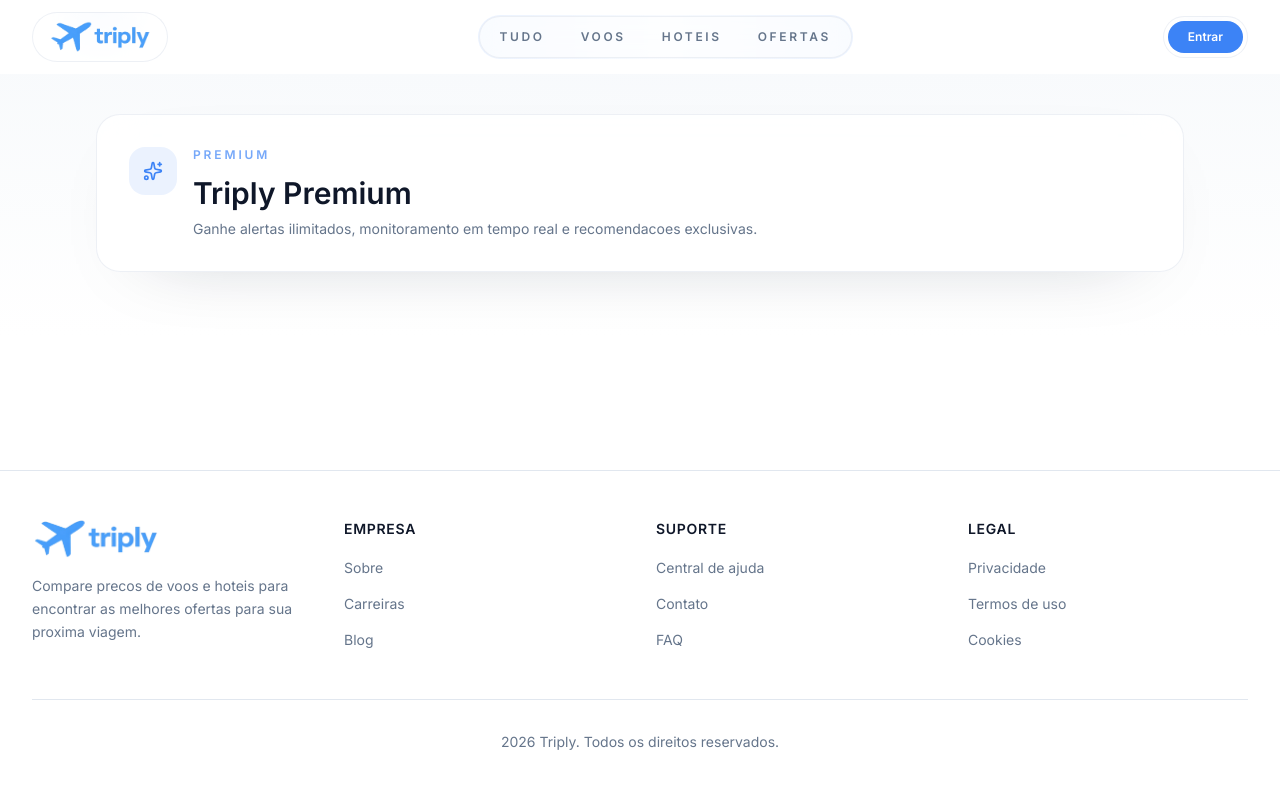
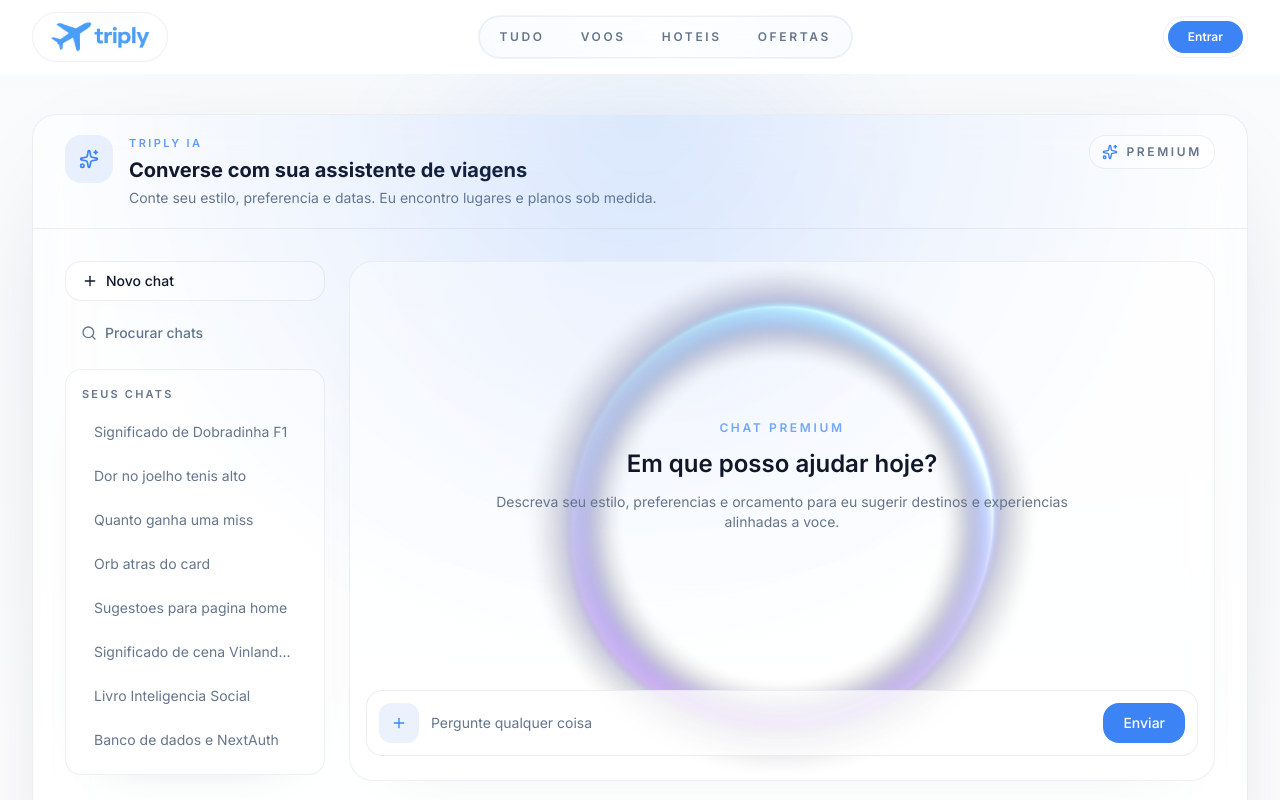
Before and after one commit to JefiiRamos/Triply, a Next.js app: page /premium in a window 1280 px wide. Shown: the top 800 px of the page. Built offline with nearby package versions, Linux system fonts and the light colour scheme.

Commit message:
created premium page

```diff
--- a/app/premium/page.tsx
+++ b/app/premium/page.tsx
@@ -1,9 +1,29 @@
 "use client"
 
 import { motion } from "framer-motion"
-import { Sparkles } from "lucide-react"
+import { MessageCircle, Plus, Search, Sparkles } from "lucide-react"
 import Navbar from "@/components/Navbar"
 import Footer from "@/components/Footer"
+import SectionCard from "@/components/ui/section-card"
+import OrbLayer from "@/components/ui/orb-layer"
+import { Button } from "@/components/ui/button"
+
+const recentChats = [
+  "Significado de Dobradinha F1",
+  "Dor no joelho tenis alto",
+  "Quanto ganha uma miss",
+  "Orb atras do card",
+  "Sugestoes para pagina home",
+  "Significado de cena Vinland...",
+  "Livro Inteligencia Social",
+  "Banco de dados e NextAuth",
+]
+
+const suggestions = [
+  "Quero descobrir destinos que combinem com meu estilo de viagem.",
+  "Monte um roteiro de 4 dias em Florenca com arte e cafes.",
+  "Ache hoteis boutique com bom custo-beneficio em Lisboa.",
+]
 
 export default function PremiumPage() {
   return (
@@ -11,34 +31,157 @@ export default function PremiumPage() {
       <Navbar />
 
       <main className="flex-1">
-        <section className="relative overflow-hidden pb-16 pt-10">
-          <div className="absolute inset-0 bg-[radial-gradient(ellipse_at_top,hsl(217_91%_60%/0.08),transparent_60%)]" />
-          <div className="absolute inset-0 bg-[linear-gradient(180deg,rgba(248,250,252,0.95),rgba(255,255,255,1))]" />
+        <section className="relative overflow-hidden pb-16 pt-8 md:pt-10">
+          <div className="absolute inset-0 bg-[radial-gradient(ellipse_at_top,hsl(217_91%_60%/0.12),transparent_60%)]" />
+          <div className="absolute inset-0 bg-[linear-gradient(180deg,rgba(248,250,252,0.96),rgba(255,255,255,1))]" />
+          <div className="absolute -top-16 left-1/2 h-[520px] w-[820px] -translate-x-1/2 rounded-full bg-[radial-gradient(circle_at_center,rgba(59,130,246,0.14),transparent_62%)] blur-2xl" />
 
-          <div className="relative mx-auto w-full max-w-6xl px-4 lg:px-8">
+          <div className="relative mx-auto w-full max-w-7xl px-4 lg:px-8">
             <motion.div
               initial={{ opacity: 0, y: 18 }}
               animate={{ opacity: 1, y: 0 }}
               transition={{ duration: 0.45, ease: "easeOut" }}
-              className="rounded-3xl border border-border/60 bg-white/85 p-6 shadow-[0_24px_80px_-55px_rgba(15,23,42,0.35)] backdrop-blur-xl md:p-8"
             >
-              <div className="flex items-start gap-4">
-                <span className="flex h-12 w-12 items-center justify-center rounded-2xl bg-primary/10 text-primary">
-                  <Sparkles className="h-5 w-5" />
-                </span>
-                <div>
-                  <p className="text-xs font-semibold uppercase tracking-[0.24em] text-primary/70">
+              <SectionCard
+                eyebrow="Triply IA"
+                title="Converse com sua assistente de viagens"
+                description="Conte seu estilo, preferencia e datas. Eu encontro lugares e planos sob medida."
+                icon={Sparkles}
+                headerRight={
+                  <div className="hidden items-center gap-2 rounded-2xl border border-border/60 bg-white/80 px-3 py-2 text-xs font-semibold uppercase tracking-[0.22em] text-muted-foreground shadow-[0_12px_30px_-28px_rgba(15,23,42,0.2)] md:flex">
+                    <Sparkles className="h-4 w-4 text-primary" />
                     Premium
-                  </p>
-                  <h1 className="mt-3 text-2xl font-semibold text-foreground md:text-3xl">
-                    Triply Premium
-                  </h1>
-                  <p className="mt-2 text-sm text-muted-foreground">
-                    Ganhe alertas ilimitados, monitoramento em tempo real e
-                    recomendacoes exclusivas.
-                  </p>
+                  </div>
+                }
+              >
+                <div className="grid gap-6 lg:grid-cols-[260px_1fr]">
+                  <aside className="space-y-4">
+                    <div className="space-y-3">
+                      <Button
+                        type="button"
+                        variant="outline"
+                        className="w-full justify-start rounded-2xl border-border/70 bg-white/80 shadow-[0_16px_40px_-34px_rgba(15,23,42,0.25)]"
+                      >
+                        <Plus className="h-4 w-4" />
+                        Novo chat
+                      </Button>
+
+                      <Button
+                        type="button"
+                        variant="ghost"
+                        className="w-full justify-start rounded-2xl text-muted-foreground hover:bg-white/70"
+                      >
+                        <Search className="h-4 w-4" />
+                        Procurar chats
+                      </Button>
+                    </div>
+
+                    <div className="rounded-2xl border border-border/60 bg-white/70 p-4 shadow-[0_18px_50px_-44px_rgba(15,23,42,0.25)]">
+                      <p className="mb-3 text-[11px] font-semibold uppercase tracking-[0.2em] text-muted-foreground">
+                        Seus chats
+                      </p>
+
+                      <div className="space-y-2">
+                        {recentChats.map((chat) => (
+                          <button
+                            key={chat}
+                            className="w-full rounded-xl px-3 py-2 text-left text-sm text-muted-foreground transition hover:bg-white"
+                          >
+                            {chat}
+                          </button>
+                        ))}
+                      </div>
+                    </div>
+                  </aside>
+
+                  <div className="flex flex-col gap-6">
+                    {/* <div className="chat-header rounded-3xl border border-border/60 bg-white/70 p-6 shadow-[0_22px_70px_-50px_rgba(15,23,42,0.3)]">
+                      <div className="flex items-start gap-4">
+                        <div className="flex h-12 w-12 items-center justify-center rounded-2xl bg-primary/10">
+                          <MessageCircle className="h-5 w-5 text-primary" />
+                        </div>
+
+                        <div>
+                          <p className="text-xs font-semibold uppercase tracking-[0.22em] text-primary/70">
+                            Chat Premium
+                          </p>
+                          <h2 className="mt-2 text-2xl font-semibold text-foreground">
+                            Em que posso ajudar hoje?
+                          </h2>
+                          <p className="mt-2 text-sm text-muted-foreground">
+                            Descreva seu estilo, preferencias e orcamento para eu
+                            sugerir destinos e experiencias alinhadas a voce.
+                          </p>
+                        </div>
+                      </div>
+                    </div> */}
+
+                    <div className="chat-history relative min-h-[520px] rounded-3xl border border-border/60 bg-white/40 px-4 py-6 shadow-[0_22px_70px_-50px_rgba(15,23,42,0.12)]">
+                      <div className="pointer-events-none absolute inset-0 flex items-center justify-center">
+                        <OrbLayer className="opacity-50" size={520} />
+                      </div>
+
+                      <div className="relative z-10 flex h-full flex-col justify-between gap-6">
+                        <div className="chat-messages flex-1">
+                          <div className="flex h-full items-center justify-center">
+                            <div className="max-w-xl text-center">
+                              <p className="text-xs font-semibold uppercase tracking-[0.22em] text-primary/70">
+                                Chat Premium
+                              </p>
+                              <h3 className="mt-3 text-2xl font-semibold text-foreground">
+                                Em que posso ajudar hoje?
+                              </h3>
+                              <p className="mt-3 text-sm text-muted-foreground">
+                                Descreva seu estilo, preferencias e orcamento para eu
+                                sugerir destinos e experiencias alinhadas a voce.
+                              </p>
+                            </div>
+                          </div>
+                        </div>
+
+                        <div className="chat-composer group relative z-10 w-full">
+                          <div className="pointer-events-none absolute -inset-0.5 rounded-2xl bg-gradient-to-r from-primary/20 via-primary/10 to-primary/20 opacity-0 blur transition-opacity duration-300 group-focus-within:opacity-100" />
+
+                          <div className="relative flex items-center gap-3 rounded-2xl border border-border/70 bg-white/75 p-3 shadow-[0_16px_50px_-40px_rgba(15,23,42,0.25)]">
+                            <button className="flex h-10 w-10 items-center justify-center rounded-xl bg-primary/10 text-primary">
+                              <Plus className="h-4 w-4" />
+                            </button>
+
+                            <input
+                              className="flex-1 bg-transparent text-sm text-foreground placeholder:text-muted-foreground outline-none"
+                              placeholder="Pergunte qualquer coisa"
+                            />
+
+                            <Button
+                              type="button"
+                              className="rounded-2xl px-5 shadow-[0_16px_36px_-20px_rgba(37,99,235,0.5)]"
+                            >
+                              Enviar
+                            </Button>
+                          </div>
+                        </div>
+                      </div>
+                    </div>
+
+                    <div className="chat-suggestions pt-2">
+                      <p className="mb-3 text-[11px] font-semibold uppercase tracking-[0.2em] text-muted-foreground">
+                        Sugestoes rapidas
+                      </p>
+
+                      <div className="grid gap-3 md:grid-cols-3">
+                        {suggestions.map((item) => (
+                          <button
+                            key={item}
+                            className="rounded-2xl border border-border/60 bg-white/70 px-4 py-4 text-left text-sm text-muted-foreground shadow-[0_16px_50px_-40px_rgba(15,23,42,0.2)] transition hover:bg-white"
+                          >
+                            {item}
+                          </button>
+                        ))}
+                      </div>
+                    </div>
+                  </div>
                 </div>
-              </div>
+              </SectionCard>
             </motion.div>
           </div>
         </section>
```
